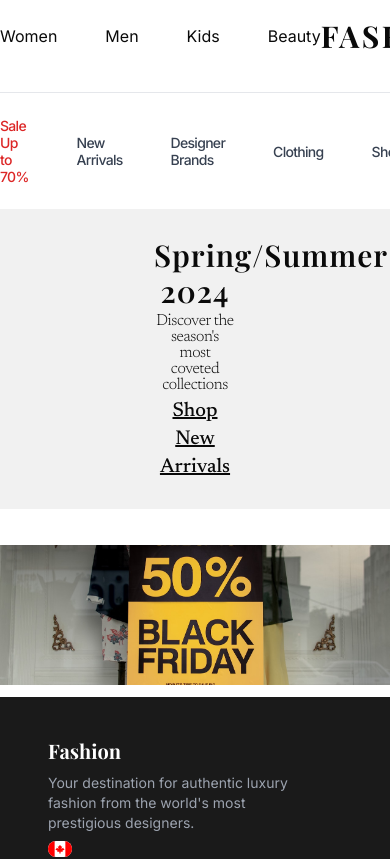
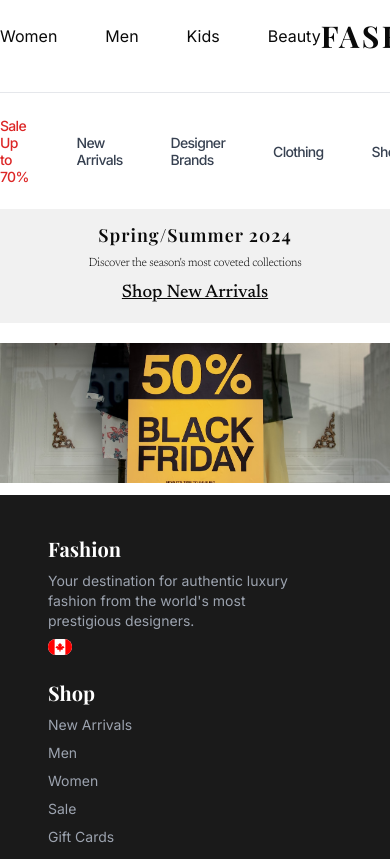
Before and after one commit to FlackoCodes/fashion, a Next.js app: page / in a window 390 px wide. Shown: the top 859 px of the page. Built offline with nearby package versions, Linux system fonts and the light colour scheme; a web font is replaced by a local one.

Commit message:
refactore: nav and footer components

```diff
--- a/src/app/components/landing/Footer.tsx
+++ b/src/app/components/landing/Footer.tsx
@@ -2,7 +2,6 @@ import { FaInstagram, FaFacebook, FaTwitter, FaPinterest } from "react-icons/fa"
 import { CA } from 'country-flag-icons/react/3x2'
 
 function Footer() {
-
     const footerLinks = [
         {header: "Fashion", sub: ["Your destination for authentic luxury fashion from the world's most prestigious designers."], Icon: CA, break: true},
         {header:"Shop", sub: ["New Arrivals", "Men", "Women", "Sale", "Gift Cards"], break:false},
--- a/src/app/components/landing/NavBar.tsx
+++ b/src/app/components/landing/NavBar.tsx
@@ -74,12 +74,12 @@ export default NavBar
 
 function PromoSales (){
     return (
-        <div className='grid grid-cols-1 md:grid-cols-2 items-center gap-9'>
-            <div className="bg-[#F1F1F1] text-center font-fashion py-[28px] px-[154px]">
+        <div className='grid grid-cols-1 md:grid-cols-2 items-center gap-5 md:gap-9'>
+            <div className="bg-[#F1F1F1] text-center font-fashion md:py-[28px] md:px-[154px] py-4 px-8">
                 <div className="flex flex-col gap-1">
-                <h2 className='font-semibold text-3xl leading-[120%] tracking-[1px]'>Spring/Summer 2024</h2>
-                <p className='text-[16px] font-light leading-[100%] tracking-tight font-news'>Discover the season&apos;s most coveted collections</p>
-                <Link href={"/"} className="font-news text-xl underline font-medium">Shop New Arrivals</Link>
+                <h2 className='font-semibold text-lg md:text-3xl leading-[120%] tracking-[1px]'>Spring/Summer 2024</h2>
+                <p className='md:text-[16px] text-[12px] font-light leading-[100%] tracking-tight font-news py-1.5'>Discover the season&apos;s most coveted collections</p>
+                <Link href={"/"} className="font-news text-lg md:text-xl underline font-medium">Shop New Arrivals</Link>
                 </div>
             </div>
             <div>
```
